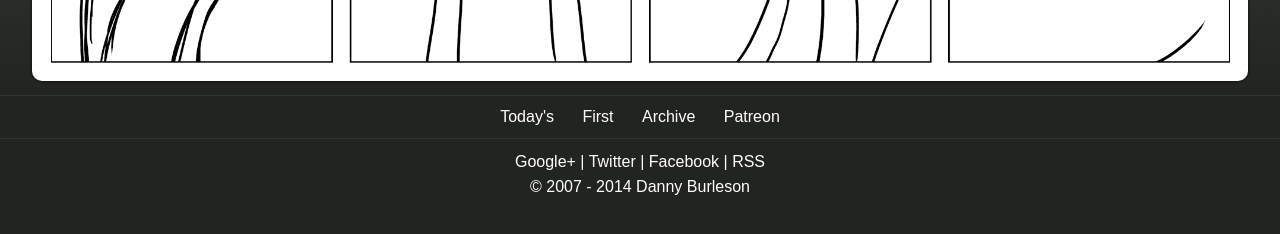
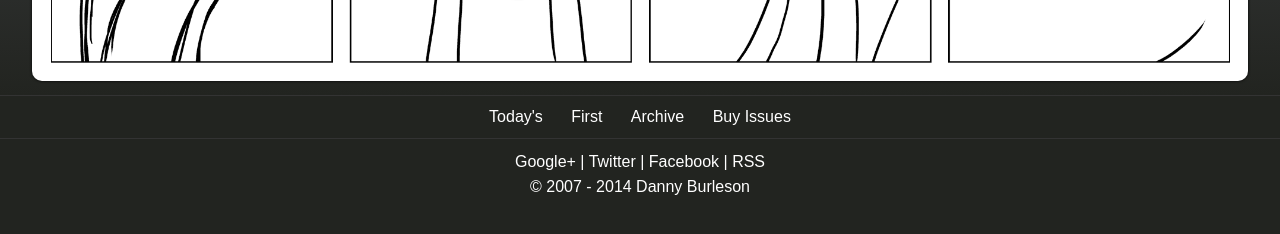
Before and after one commit to oycomics/oycomics.github.io, a Jekyll site: the page built from _posts/2014-03-20-daily-test-comic.md, in a window 1280 px wide. Shown: the part 376-610 px from the top of the page. Built offline with Jekyll 4.4.1, drawn with Linux system fonts in a browser that asks for light colours; Markdown is read by kramdown in place of the engine named in the settings.

Commit message:
Update nav.html

```diff
--- a/_includes/nav.html
+++ b/_includes/nav.html
@@ -4,5 +4,5 @@
 	{% endfor %}
 	<a class="nav_item first_comic_link" href="/">First</a>
 	<a class="nav_item archive_link" href="/archive">Archive</a>
-	<a class="nav_item patreon" href="http://www.patreon.com/oycomics" target="_blank">Patreon</a>
+	<a class="nav_item buy_issues" href="/" target="_blank">Buy Issues</a>
 </div>
```
